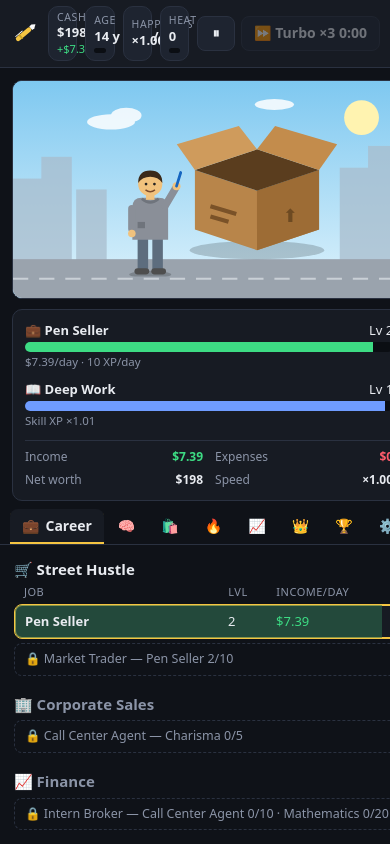
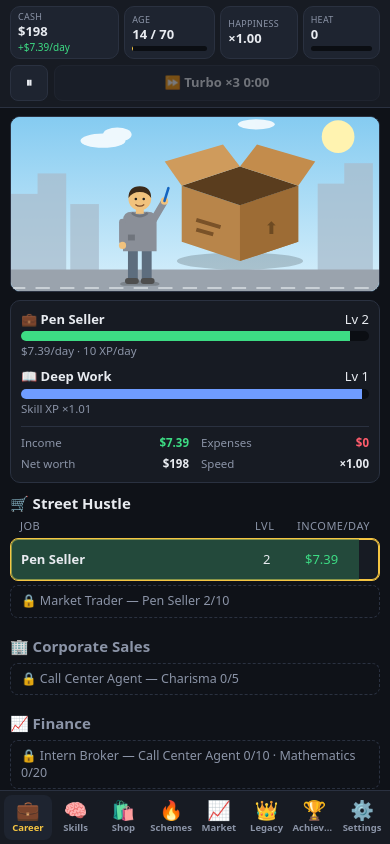
Before and after one commit to devl1qq/SellMeThisPen, a website built with Vite: page index.html in a window 390 px wide. Built offline with nearby package versions, Linux system fonts and the light colour scheme.

Commit message:
Mobile layout: bottom tab bar, compact header, touch-friendly UI

```diff
--- a/index.html
+++ b/index.html
@@ -2,7 +2,9 @@
 <html lang="en">
   <head>
     <meta charset="UTF-8" />
-    <meta name="viewport" content="width=device-width, initial-scale=1, maximum-scale=1, user-scalable=no" />
+    <meta name="viewport" content="width=device-width, initial-scale=1, maximum-scale=1, user-scalable=no, viewport-fit=cover" />
+    <meta name="theme-color" content="#171b23" />
+    <meta name="mobile-web-app-capable" content="yes" />
     <title>Sell Me This Pen</title>
     <script src="https://sdk.crazygames.com/crazygames-sdk-v3.js"></script>
   </head>
--- a/src/style.css
+++ b/src/style.css
@@ -57,7 +57,8 @@ b { font-weight: 650; }
   background: var(--panel2); color: var(--text); border: 1px solid var(--line); border-radius: 8px;
   padding: 7px 12px; font: inherit; font-weight: 600; cursor: pointer; transition: transform .06s, background .15s, opacity .15s;
 }
-.btn:hover:not(:disabled) { background: #283041; }
+@media (hover: hover) { .btn:hover:not(:disabled) { background: #283041; } .row:hover { border-color: #3a4458; } }
+button, .row, .tabbtn { touch-action: manipulation; }
 .btn:active:not(:disabled) { transform: scale(.97); }
 .btn:disabled { opacity: .42; cursor: default; }
 .btn.icon { width: 38px; padding: 7px 0; }
@@ -72,7 +73,7 @@ b { font-weight: 650; }
 .btns { display: flex; gap: 6px; flex-wrap: wrap; margin: 8px 0; }
 
 /* ---------- layout ---------- */
-main { flex: 1; display: grid; grid-template-columns: minmax(300px, 380px) 1fr; min-height: 0; }
+main { flex: 1; display: grid; grid-template-columns: minmax(300px, 380px) minmax(0, 1fr); min-height: 0; }
 .side { padding: 12px; display: flex; flex-direction: column; gap: 10px; overflow-y: auto; border-right: 1px solid var(--line); }
 .content { display: flex; flex-direction: column; min-height: 0; }
 .card { background: var(--panel); border: 1px solid var(--line); border-radius: var(--r); padding: 12px; }
@@ -116,7 +117,6 @@ main { flex: 1; display: grid; grid-template-columns: minmax(300px, 380px) 1fr;
 .row > span { position: relative; z-index: 1; white-space: nowrap; overflow: hidden; text-overflow: ellipsis; }
 .row .fill { position: absolute; inset: 0 auto 0 0; width: 0; background: var(--job); opacity: .55; transition: width .12s linear; }
 .row.sk .fill { background: var(--skill); }
-.row:hover { border-color: #3a4458; }
 .row.sel { border-color: var(--gold); box-shadow: 0 0 0 1px var(--gold) inset; }
 .row .nm { font-weight: 650; }
 .row .eff { font-size: 12px; }
@@ -213,23 +213,70 @@ main { flex: 1; display: grid; grid-template-columns: minmax(300px, 380px) 1fr;
 @keyframes pop { from { transform: scale(.92); opacity: 0; } }
 @keyframes slide { from { transform: translateX(30px); opacity: 0; } }
 
-/* ---------- mobile ---------- */
-@media (max-width: 860px) {
-  html, body { overflow: auto; }
-  #app { height: auto; min-height: 100%; }
-  main { grid-template-columns: 1fr; }
-  .side { border-right: 0; overflow: visible; padding-bottom: 0; }
+/* ---------- phones (portrait) & narrow tablets ---------- */
+@media (max-width: 860px) and (min-height: 501px), (max-width: 600px) {
+  #app { height: 100vh; height: 100dvh; }
+
+  /* header: 4 stat chips in one row, controls below */
+  .top { display: grid; grid-template-columns: minmax(0, 1fr); gap: 6px; padding: calc(6px + env(safe-area-inset-top)) 10px 6px; }
+  .brand { display: none; }
+  .stats { display: grid; grid-template-columns: 1.2fr 1fr .85fr .85fr; gap: 5px; }
+  .chip, .chip.wide { min-width: 0; padding: 4px 7px; }
+  .chip .lbl { font-size: 9px; letter-spacing: .3px; }
+  .chip .lbl, .chip b, .chip small { white-space: nowrap; overflow: hidden; text-overflow: ellipsis; }
+  .chip b { font-size: 13px; }
+  .chip small { font-size: 10px; }
+  .ctrl .btn { padding: 8px 6px; font-size: 13px; }
+  .ctrl .btn.turbo, .ctrl .btn.ad { flex: 1; min-width: 0; white-space: nowrap; overflow: hidden; text-overflow: ellipsis; }
+
+  /* one scrolling column: scene + status, then the active tab */
+  main { display: block; position: relative; overflow-y: auto; overscroll-behavior: contain; padding-bottom: calc(64px + env(safe-area-inset-bottom)); }
+  .side { border-right: 0; overflow: visible; padding: 8px 10px 0; gap: 8px; }
+  .scene { aspect-ratio: 21 / 10; }
+  .current { padding: 10px; gap: 8px; }
+  .mini { font-size: 11.5px; }
   .journal { display: none; }
-  .content { min-height: 70vh; }
-  .tab { overflow: visible; }
-  .tabs { position: sticky; top: 0; background: var(--bg); z-index: 5; }
+  .content { display: block; }
+  .tab { overflow: visible; padding: 10px; }
+
+  /* app-style bottom tab bar */
+  .tabs {
+    position: fixed; left: 0; right: 0; bottom: 0; z-index: 20; gap: 0; overflow: hidden;
+    background: var(--panel); border-top: 1px solid var(--line); border-bottom: 0;
+    padding: 4px 4px calc(4px + env(safe-area-inset-bottom));
+  }
+  .tabbtn { flex: 1 1 0; min-width: 0; flex-direction: column; gap: 2px; padding: 6px 0 5px; border-radius: 8px; font-size: 9.5px; }
+  .tabbtn span { font-size: 19px; line-height: 1; }
+  .tabbtn em { display: block; max-width: 100%; padding: 0 2px; white-space: nowrap; overflow: hidden; text-overflow: ellipsis; }
+  .tabbtn.on { box-shadow: none; background: var(--panel2); color: var(--gold); }
+
+  /* tables & grids */
+  .grid6 { grid-template-columns: minmax(0, 1fr) 36px minmax(64px, auto); gap: 6px; }
+  .opt { display: none; }
+  .row { padding: 12px 10px; }
+  .items { grid-template-columns: repeat(2, minmax(0, 1fr)); }
+  .stocks, .schemes, .perks, .achs { grid-template-columns: minmax(0, 1fr); }
+  .btn { padding: 9px 12px; }
+  .btn.sm { padding: 9px 10px; }
+
+  /* toasts above the tab bar, modals as bottom sheets */
+  .toasts { left: 10px; right: 10px; bottom: calc(72px + env(safe-area-inset-bottom)); max-width: none; }
+  .modal { place-items: end center; padding: 10px 10px calc(10px + env(safe-area-inset-bottom)); }
+  .mbox { max-height: 85vh; max-height: 85dvh; overflow-y: auto; padding: 18px; }
+  .mbtns { flex-direction: column-reverse; }
+  .mbtns .btn { width: 100%; padding: 13px; }
+}
+
+/* ---------- phones (landscape): keep two columns, just tighter ---------- */
+@media (max-height: 500px) and (min-width: 601px) {
+  .top { padding: 4px 10px; gap: 8px; }
+  .brand span { display: none; }
+  .chip { padding: 2px 8px; min-width: 0; }
+  .chip.wide { min-width: 140px; }
+  main { grid-template-columns: minmax(230px, 290px) minmax(0, 1fr); }
+  .side { padding: 8px; gap: 8px; }
+  .journal { display: none; }
+  .tab { padding: 10px; }
   .tabbtn em { display: none; }
   .tabbtn.on em { display: inline; }
-  .grid6 { grid-template-columns: minmax(120px, 2fr) 40px minmax(80px, 1.2fr); }
-  .opt { display: none; }
-  .top { gap: 8px; padding: 6px 10px; }
-  .brand span { display: none; }
-  .chip { min-width: 0; flex: 1; padding: 3px 8px; }
-  .chip.wide { min-width: 0; }
-  .chip b { font-size: 13px; }
 }
--- a/src/ui.ts
+++ b/src/ui.ts
@@ -169,7 +169,7 @@ async function onClick(e: MouseEvent) {
   const id = el.dataset.id ?? '';
   const f = Number(el.dataset.f ?? 1);
   switch (el.dataset.act) {
-    case 'tab': tab = id as Tab; tabSig = ''; break;
+    case 'tab': tab = id as Tab; tabSig = ''; revealTab(); break;
     case 'job': chooseJob(s, id); break;
     case 'skill': chooseSkill(s, id); break;
     case 'buy': buyItem(s, id); break;
@@ -223,6 +223,15 @@ async function onClick(e: MouseEvent) {
       break;
   }
   frame(true);
+}
+
+/** On phones the whole page scrolls; after switching tabs, bring the tab's top into view if we're past it. */
+function revealTab() {
+  const main = document.querySelector('main') as HTMLElement;
+  const content = document.querySelector('.content') as HTMLElement;
+  if (main.scrollHeight <= main.clientHeight) return;
+  const top = content.offsetTop - 4;
+  if (main.scrollTop > top) main.scrollTop = top;
 }
 
 // ---------- Game hooks ----------
@@ -627,7 +636,7 @@ function updateTop() {
   setText(vn, `${net >= 0 ? '+' : ''}${usd(net)}${t('perDay')}`);
   vn.className = net >= 0 ? 'pos' : 'neg';
   const life = lifespanDays(m);
-  setText($('v-age'), `${age(s.days)} / ${Math.floor(life / 365)}`);
+  setText($('v-age'), window.innerWidth <= 600 ? `${Math.floor(s.days / 365)} / ${Math.floor(life / 365)}` : `${age(s.days)} / ${Math.floor(life / 365)}`);
   setW($('b-age'), (s.days - START_AGE * 365) / (life - START_AGE * 365));
   setText($('v-happy'), mult(happiness(m)));
   setText($('v-heat'), String(Math.round(s.heat)));
```
